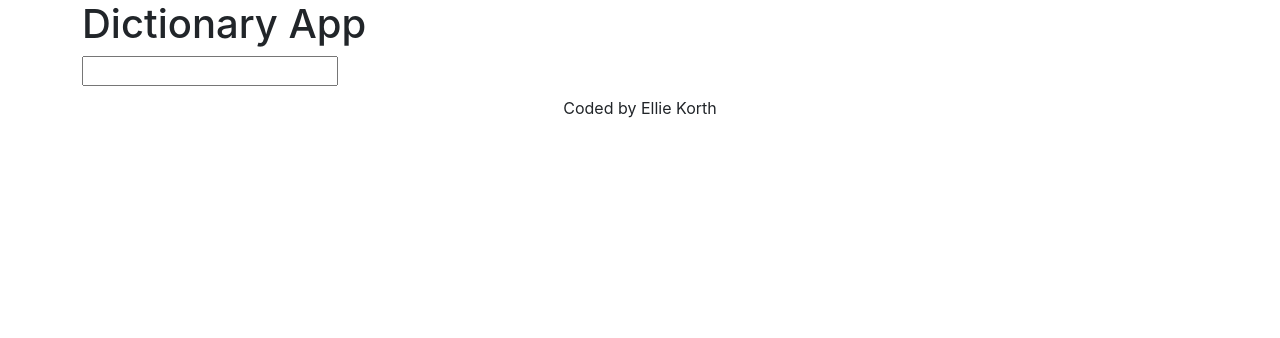
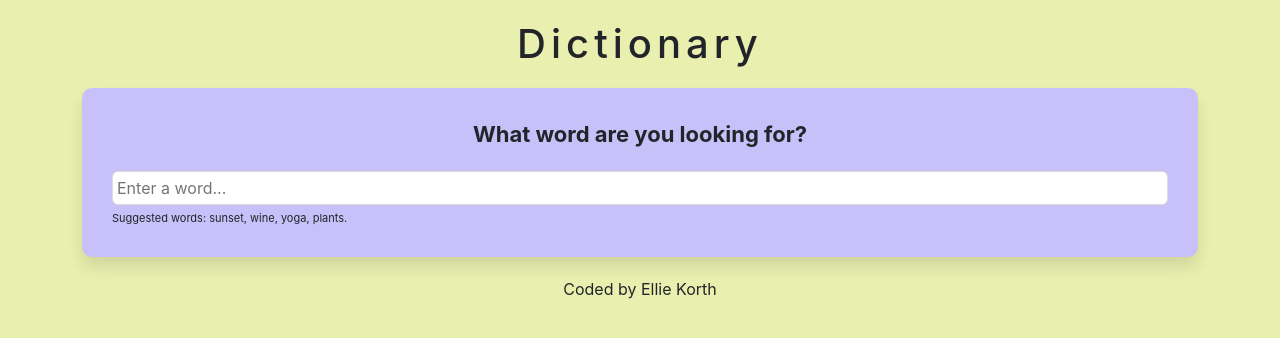
Before and after one commit to ellsk21/dictionary-project, a React (Create React App) app: page / in a window 1280 px wide. Shown: the top 338 px of the page. Built offline with nearby package versions, Linux system fonts and the light colour scheme.

Commit message:
updated all css
added styling and a few more classes

```diff
--- a/src/App.css
+++ b/src/App.css
@@ -1,3 +1,13 @@
 Footer
 { text-align: center;
 margin:10px; }
+
+body {
+  background-color: rgb(233, 239, 174)
+}
+ h1
+ {
+  text-align: center;
+  margin: 20px 20px;
+ letter-spacing: 5px;
+ }
--- a/src/App.js
+++ b/src/App.js
@@ -8,7 +8,7 @@ function App() {
       <header className="App=header">
 
       <main>
-        <h1>Dictionary App</h1>
+        <h1>Dictionary</h1>
         <Dictionary />
       </main>
       </header>
--- a/src/Dictionary.css
+++ b/src/Dictionary.css
@@ -1,3 +1,24 @@
-.Dictionary {
+.Dictionary section {
+    background-color: rgb(200, 192, 248);
+    padding: 30px;
+    border-radius: 10px;
+    box-shadow: 0 10px 15px rgba(0 0 0 / 10%);
+    margin: 20px 0;
+}
+.Dictionary input {
+    width: 100%;
+    padding: 4px 4px;
+    border: 1px solid #ddd;
+    border-radius: 6px;
 
 }
+.Dictionary .hint
+{font-size: 11px;
+margin-top: 5px;
+}
+.Dictionary .search
+{
+    text-align: center;
+    font-size: 22px;
+    margin-bottom: 20px;
+}
--- a/src/Dictionary.js
+++ b/src/Dictionary.js
@@ -29,9 +29,15 @@ export default function Dictionary() {
     }
 return (
     <div className="Dictionary">
+        <section>
+            <h2 className="search">What word are you looking for?</h2>
     <form onSubmit={search}>
-        <input type="search" onChange={handleKeywordChange} />
+        <input type="search" onChange={handleKeywordChange} placeholder="Enter a word..."/>
     </form>
+    <div className="hint">
+        Suggested words: sunset, wine, yoga, plants.
+    </div>
+    </section>
     <Results results={results} />
 </div>
 ); }
--- /dev/null
+++ b/src/Meaning.css
@@ -0,0 +1,25 @@
+.Meaning h3 {
+    font-size: 30px;
+    line-height: 1.5;
+    font-weight: bold;
+}
+.Meaning .Definition
+{
+    font-size: 18px;
+   text-decoration: underline;
+}
+.Meaning .Example {
+font-size: 14px;
+font-style: italic;
+color: rgb(99, 90, 90);
+margin-top: 10px;
+
+}
+
+.Meaning .Synonyms
+{
+    font-size: 14px;
+    font-style: italic;
+color: rgb(99, 90, 90);
+margin-top: 10px;
+}
--- a/src/Meaning.js
+++ b/src/Meaning.js
@@ -1,20 +1,20 @@
 import React from "react";
-
+import "./Meaning.css"
 
 export default function Meaning(props) {
     return (
         <div className="Meaning">
     <h3>{props.meaning.partOfSpeech}</h3>
 
-    <p>
-        <strong>Definition:</strong> {props.meaning.definition}</p>
+    <div className="Definition">
+        <strong>Definition:</strong> {props.meaning.definition}</div>
 
-    <p>
+    <div className="Example">
     <strong>Example:</strong> {props.meaning.example}
-    </p>
-    <p>
+    </div>
+    <div className="Synonyms">
         <strong> Synonyms:</strong> {props.meaning.synonyms}
-    </p>
+    </div>
     </div>
     );
 
--- /dev/null
+++ b/src/Results.css
@@ -0,0 +1,10 @@
+h2 {
+    font-size: 45px;
+    font-weight: bold;
+    line-height: 1.5;
+
+}
+h3 {
+    font-size: 20px;
+    padding: 10px 20px;
+}
--- a/src/Results.js
+++ b/src/Results.js
@@ -1,4 +1,5 @@
 import React from "react";
+import "./Results.css";
 
 import Meaning from "./Meaning";
 
@@ -6,16 +7,17 @@ export default function Results(props) {
   if (props.results) {
     return (
       <div className="Results">
+        <section>
         <h2>{props.results.word}</h2>
         <br/>
 
   <h3 className="phonetics">{props.results.phonetic}</h3>
-
+  </section>
         {props.results.meanings.map(function (meaning, index) {
           return (
-            <div key={index}>
+            <section key={index}>
               <Meaning meaning={meaning} />
-            </div>
+            </section>
           );
         })}
       </div>
```
